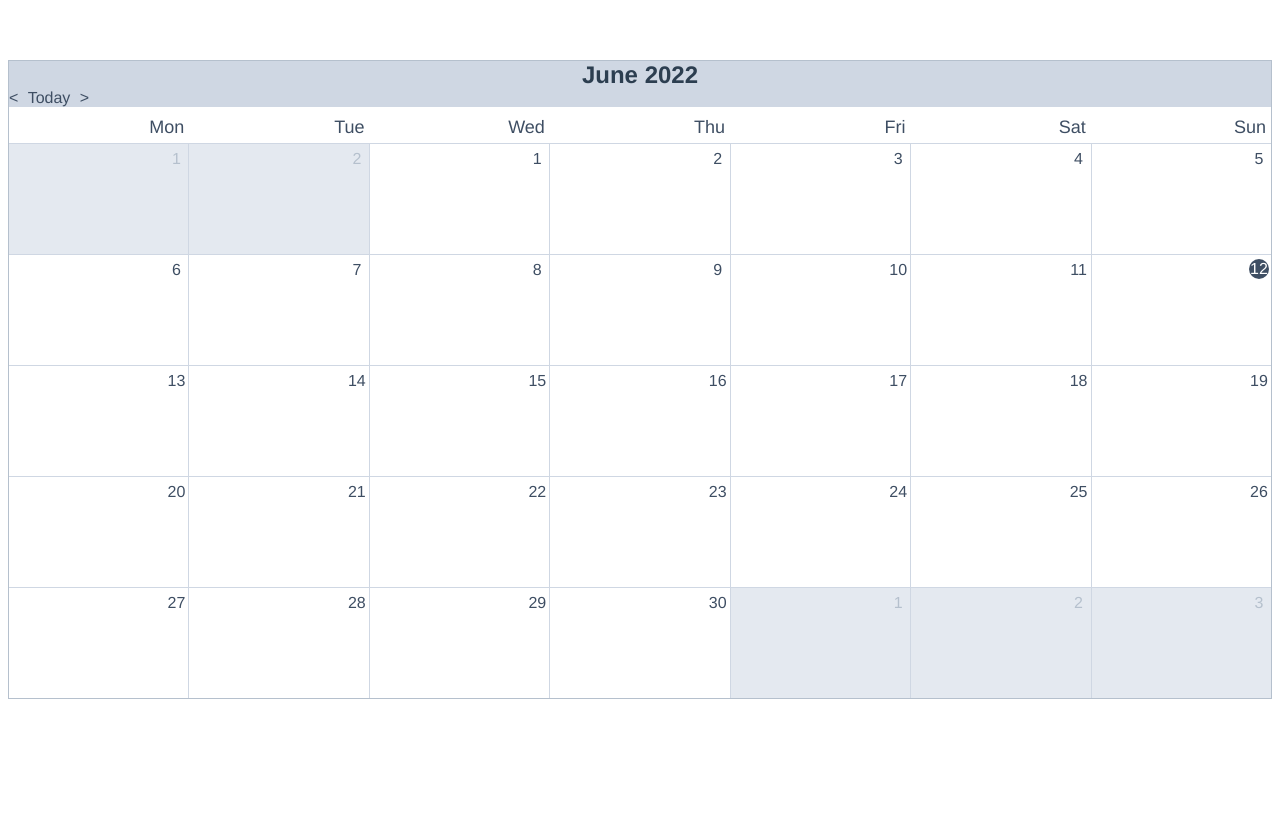
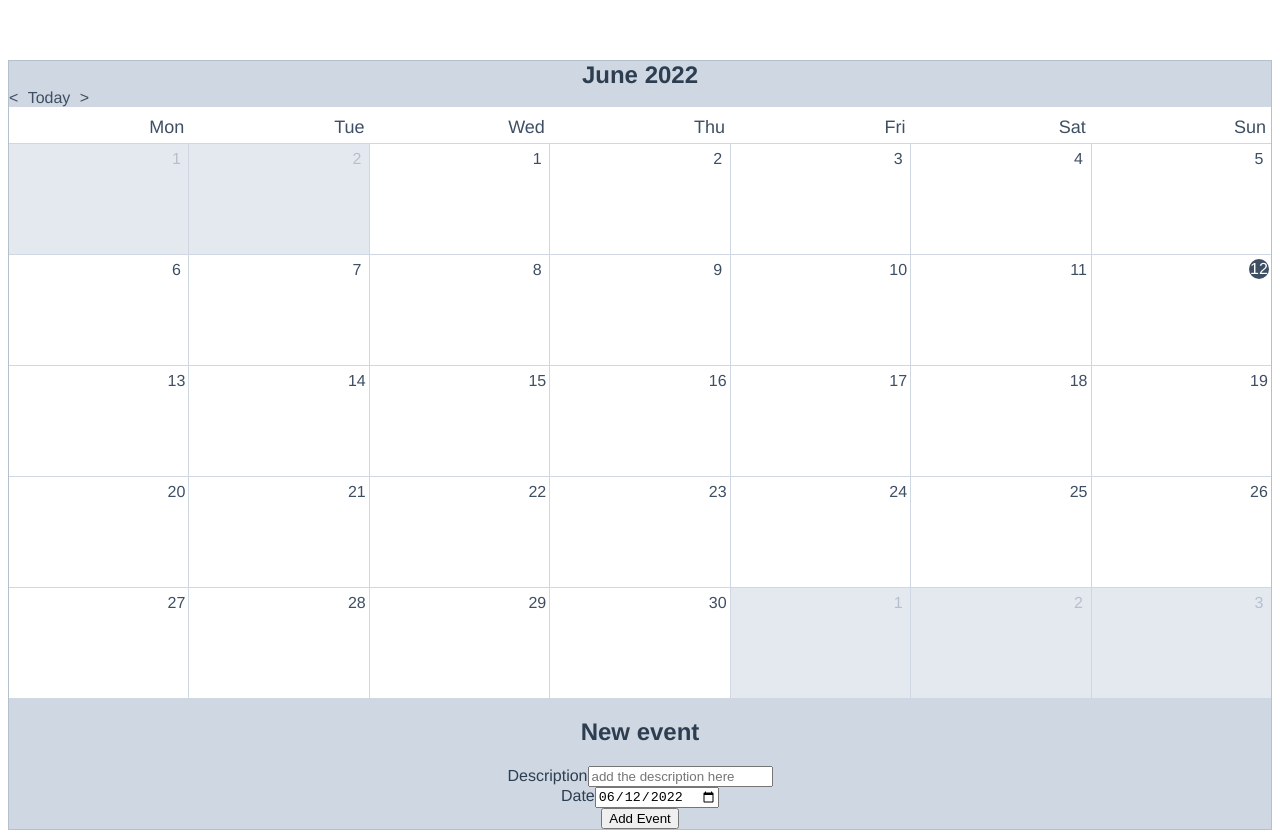
Before and after one commit to samuelrojasp/simple_calendar, a Vue app: page / in a window 1280 px wide. Before the commit the page ends 800 px from the top, so only its background shows below. Built offline with nearby package versions, Linux system fonts and the light colour scheme.

Commit message:
can add non-persistable events

```diff
--- a/package.json
+++ b/package.json
@@ -9,6 +9,7 @@
   },
   "dependencies": {
     "dayjs": "^1.11.3",
+    "pinia": "^2.0.14",
     "vue": "^3.2.25"
   },
   "devDependencies": {
--- a/src/components/CalendarDayItem.vue
+++ b/src/components/CalendarDayItem.vue
@@ -7,11 +7,15 @@
       }"
   >
     <span>{{ label }}</span>
+    <ul>
+      <li v-for="event in events" :key="event.description">{{ event.description }}</li>
+    </ul>
   </li>
 </template>
 
 <script setup>
 import { computed, toRefs } from 'vue'
+import { useEventStore } from '../stores/events'
 import dayjs from 'dayjs'
 
 const props = defineProps({
@@ -30,8 +34,14 @@ const props = defineProps({
 })
 
 const { day, isCurrentMonth, isToday } = toRefs(props)
+const eventStore = useEventStore()
 
 const label = computed(() => dayjs(day.value.date).format("D"))
+const events = computed(() => {
+  return eventStore.events.filter(event => {
+    return dayjs(event.date).format("YYYY-MM-DD") === day.value.date
+  })
+})
 
 </script>
 
--- a/src/components/CalendarView.vue
+++ b/src/components/CalendarView.vue
@@ -22,6 +22,12 @@
         :is-today="day.date === today"
       />
     </ol>
+    <div class="event-form">
+      <EventForm
+        :selected-date="selectedDate"
+        @eventAdded="addEvent"
+      />
+    </div>
   </div>
 </template>
 <script setup>
@@ -33,6 +39,7 @@ import CalendarDayItem from './CalendarDayItem.vue'
 import CalendarCurrentMonth from './CalendarCurrentMonth.vue'
 import CalendarDateSelector from './CalendarDateSelector.vue'
 import CalendarWeekdays from './CalendarWeekdays.vue'
+import EventForm from './EventForm.vue'
 
 dayjs.extend(weekday)
 dayjs.extend(weekOfYear)
--- /dev/null
+++ b/src/components/EventForm.vue
@@ -0,0 +1,36 @@
+<template>
+  <div class="event-form">
+    <h2>New event</h2>
+    <form @submit.prevent="addEvent">
+      <div class="form-group">
+        <label for="event-title">Description</label>
+        <input type="text" class="form-control" v-model="eventDescription" placeholder="add the description here" required>
+      </div>
+      <div class="form-group">
+        <label for="event-date">Date</label>
+        <input type="date" class="form-control" id="event-date" v-model="eventDate" required>
+      </div>
+      <button>Add Event</button>
+    </form>
+  </div>
+</template>
+
+<script setup>
+import { ref } from 'vue'
+import { useEventStore } from '../stores/events'
+import dayjs from 'dayjs'
+
+const eventDate = ref(dayjs().format('YYYY-MM-DD'))
+const eventDescription = ref('')
+const eventStore = useEventStore()
+
+const addEvent = () => {
+  const event = {
+    date: eventDate.value,
+    description: eventDescription.value,
+  }
+  eventStore.addEvent(event)
+}
+
+
+</script>
--- a/src/main.js
+++ b/src/main.js
@@ -1,4 +1,7 @@
 import { createApp } from 'vue'
+import { createPinia } from 'pinia'
 import App from './App.vue'
 
-createApp(App).mount('#app')
+const app = createApp(App)
+app.use(createPinia())
+app.mount('#app')
--- /dev/null
+++ b/src/stores/events.js
@@ -0,0 +1,14 @@
+import { defineStore } from 'pinia'
+
+export const useEventStore = defineStore('events', {
+  state: () => {
+    return {
+      events: []
+    }
+  },
+  actions: {
+    addEvent(event) {
+      this.events.push(event)
+    }
+  }
+})
```
Also changed, not shown: 1 other file (tests, documents, lock files or other folders).
